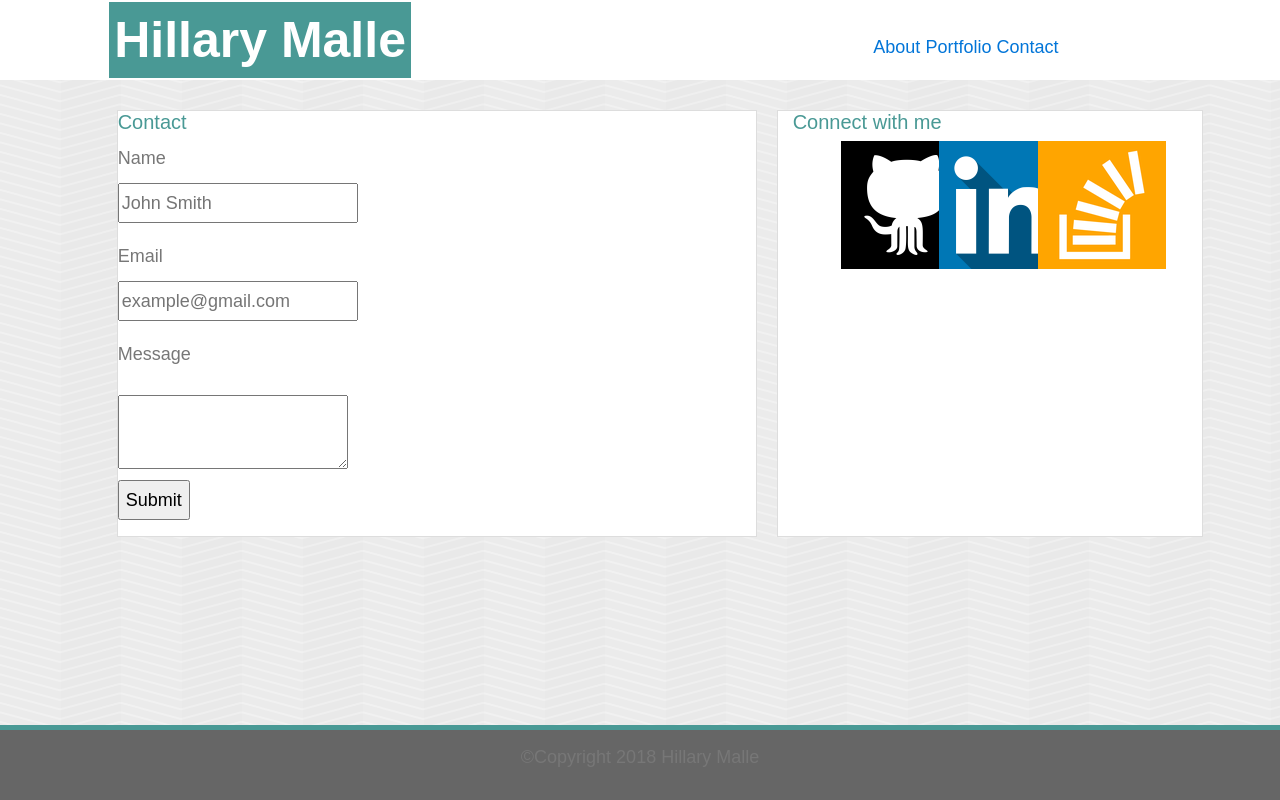
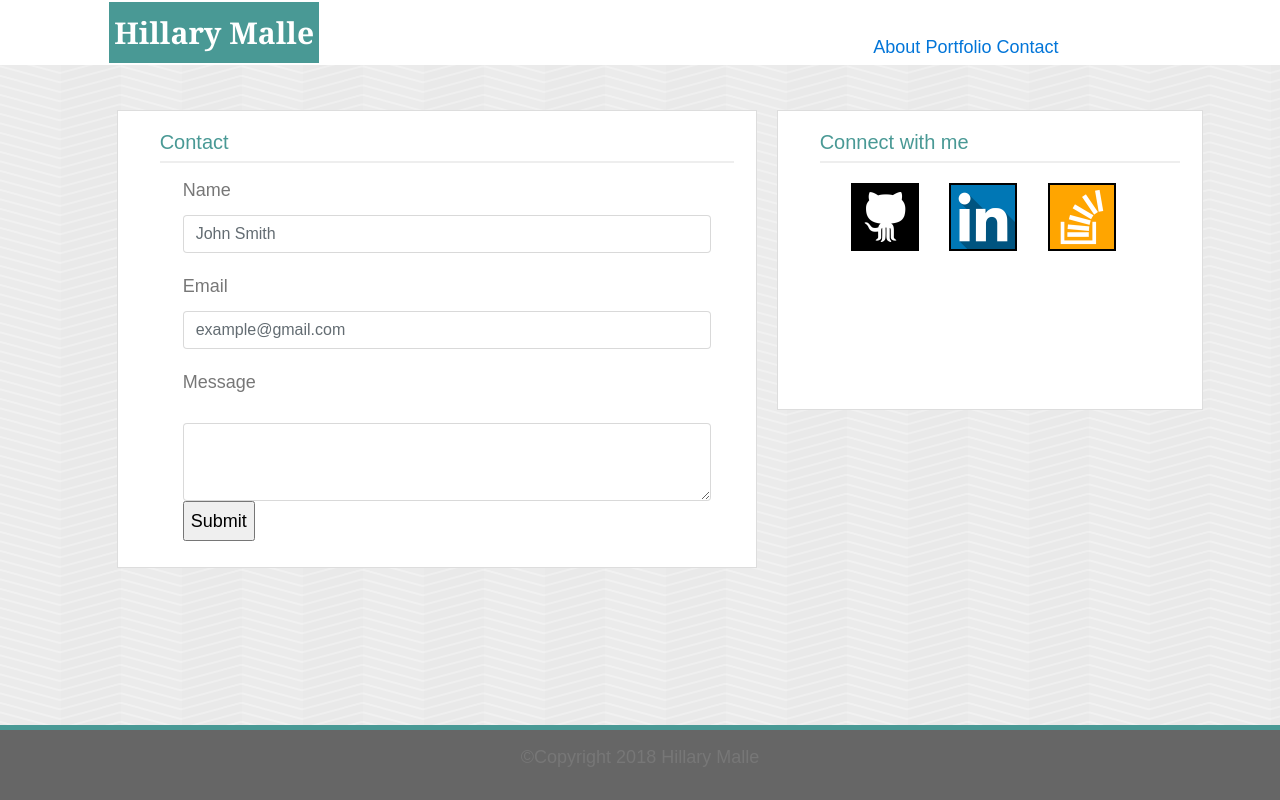
Before and after one commit to hmalle/Bootstrap-Portfolio, a plain HTML site: page contact.html in a window 1280 px wide. Drawn offline with nearby package versions, Linux system fonts and the light colour scheme.

Commit message:
now we are getting somewhere

```diff
--- a/assets/css/style.css
+++ b/assets/css/style.css
@@ -5,22 +5,107 @@ body {
   color: #777;
   background: url("../images/backgroundZebra.png");
 }
-
+/*--header --*/
 .headerbar
 {
   background-color: #ffffff;
 }
-
+.thename
+{
+  line-height: 65px;
+  font-family: Georgia, Times, "Times New Roman" , serif;
+  text-decoration: none;
+  background-color: #499995;
+  font-weight: 600;
+  color: #ffffff;
+  font-size: 30px;
+  padding: 10px 5px;
+}
 .navig
 {
   padding-top: 30px;
+  color: #777;
 }
-
+/*-- end of header --*/
 .mainbody
 {
   margin: 100px 0px 100px 0px;
 }
 
+/* main bar and all its contents */
+.mainbar
+{
+  background-color: #ffffff;
+  margin: 10px;
+  border: 1px solid #dddddd;
+}
+.maincontainer
+{
+  margin: 10px;
+}
+.mainpoint
+{
+  margin: 20px 2px 0px 2px;
+  border-bottom: 2px solid #eee;
+}
+.mainpoint h2
+{
+  color: #499995;
+  font-size: 20px;
+  margin-bottom: 2px solid #eeeeee;
+}
+/*-----------------------------------*/
+
+/*side bar and all its contenats */
+.sidebar
+{
+  max-height: 300px;
+  background-color: #fff;
+  margin: 10px;
+  border: 1px solid #ddd;
+}
+.sidecontainer
+{
+  margin: 10px;
+}
+.sidepoint
+{
+  margin: 20px 2px 0px 2px;
+  border-bottom: 2px solid #eee;
+}
+.sidepoint h3
+{
+  color: #499995;
+  font-size: 20px;
+  margin-bottom: 2px solid #eeeeee;
+}
+/*-----------------------------------*/
+
+
+
+.social
+{
+  width: 68px;
+  height: 68px;
+  margin-top: 20px;
+  border: 2px solid #000;
+}
+a
+{
+  text-decoration: none;
+}
+
+.project img
+{
+  height: 200px;
+  width: 200px;
+}
+
+.maincontent
+{
+  margin: 10px;
+}
+/*---- footer ----*/
 .footerbar
 {
   padding: 10px;
@@ -28,38 +113,3 @@ body {
   border-top: 5px solid #499995;
   background-color: #666666;
 }
-
-.mainbar, .sidebar
-{
-  background-color: #ffffff;
-  margin: 10px;
-  border: 1px solid #dddddd;
-}
-
-.thename
-{
-  line-height: 80px;
-  background-color: #499995;
-  font-weight: 700;
-  color: #ffffff;
-  font-size: 50px;
-  padding: 10px 5px;
-}
-
-.mainpoint h2, .sidepoint h3
-{
-  color: #499995;
-  font-size: 20px;
-  margin-bottom: 2px solid #eeeeee;
-}
-
-.social
-{
-  width: 60px;
-  height: 60px;
-  margin-top: 20px;
-}
-a
-{
-  text-decoration: none;
-}
--- a/contact.html
+++ b/contact.html
@@ -29,31 +29,34 @@
     <!--section with main stuff in it-->
     <div class="col-1"></div>
       <div class="col-6 mainbar">
+        <div class="container maincontainer">
           <div class="row mainpoint">
             <h2>Contact</h2>
           </div>
-
           <!--FORMS-->
           <div class="row maincontent">
+            <div class="container formcontainer">
               <form>
                 <div class="form-group">
-              <label>Name</label><br>
-              <input type="text" name="name" placeholder="John Smith"> <br>
+                  <label>Name</label>
+                  <input type="text" class="form-control" placeholder="John Smith">
                 </div>
                 <div class="form-group">
-              <label>Email</label><br>
-              <input type="email" name="email" placeholder="example@gmail.com"><br>
+                  <label>Email</label>
+                  <input type="email" class="form-control" placeholder="example@gmail.com">
                 </div>
                 <div class="form-group">
-              <label>Message</label><br>
+                  <label>Message</label>
                 </div>
                 <div class="form-group">
-              <textarea name="message" required="required"></textarea><br>
+                  <textarea class="form-control" rows="3"></textarea>
                   <button type="submit" class="btn-default">Submit</button>
                 </div>
               </form>
+            </div> <!--end of form container-->
           </div><!--end of main content-->
-      </div> <!--end of main mainbar-->
+        </div> <!--end of maincontainer-->
+      </div> <!--end of mainbar-->
 
       <!--sidebar with links and stuff-->
       <div class="col-4 sidebar">
@@ -66,25 +69,26 @@
             <div class="col-1"></div>
             <div class="col-3">
               <a href="https://www.github.com">
-                <img class="logo" src="assets/images/githubLogo.png" alt="github.com">
+                <img class="social" src="assets/images/githubLogo.png" alt="github.com">
               </a>
             </div>
             <div class="col-3">
               <a href="https://www.linkedin.com">
-                <img class="logo" src="assets/images/linkedinLogo.png" alt="linkedin.com">
+                <img class="social" src="assets/images/linkedinLogo.png" alt="linkedin.com">
               </a>
             </div>
             <div class="col-3">
               <a href="https://stackoverflow.com">
-                <img class="logo" src="assets/images/stackoverflowLogo.png" alt="stackoverflow.com">
+                <img class="social" src="assets/images/stackoverflowLogo.png" alt="stackoverflow.com">
               </a>
             </div>
           </div><!--end of sidecontent-->
         </div> <!--end of sidecontainer-->
       </div> <!--end of sidebar-->
     </div><!--end of main body-->
+
     <!--beginning of footer-->
-    <div class="row fixed-bottom bg-light  footerbar">
+    <div class="row fixed-bottom footerbar">
       <div class="col-12">
           <p> &copy;Copyright 2018 Hillary Malle</p>
       </div>
```
Also changed, not shown: index.html (+5 -4 lines), portfolio.html (+10 -14 lines). Lines whose indentation alone changed are shown as unchanged.
